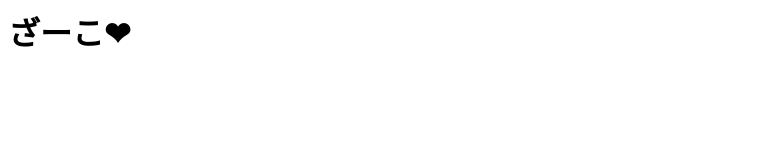
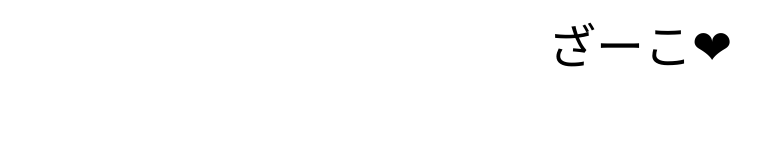
Before and after one commit to mituba-yui/p, a plain HTML site: page index.html in a window 1280 px wide. Shown: the whole page, without its empty margins (0-781 px from the left). Drawn offline with Linux system fonts and the light colour scheme.

Commit message:
Update index.html

```diff
--- a/index.html
+++ b/index.html
@@ -1 +1,3 @@
-<h1>ざーこ❤</h1>
+<center>
+  <font size="7">ざーこ❤</font>
+</center>
```
